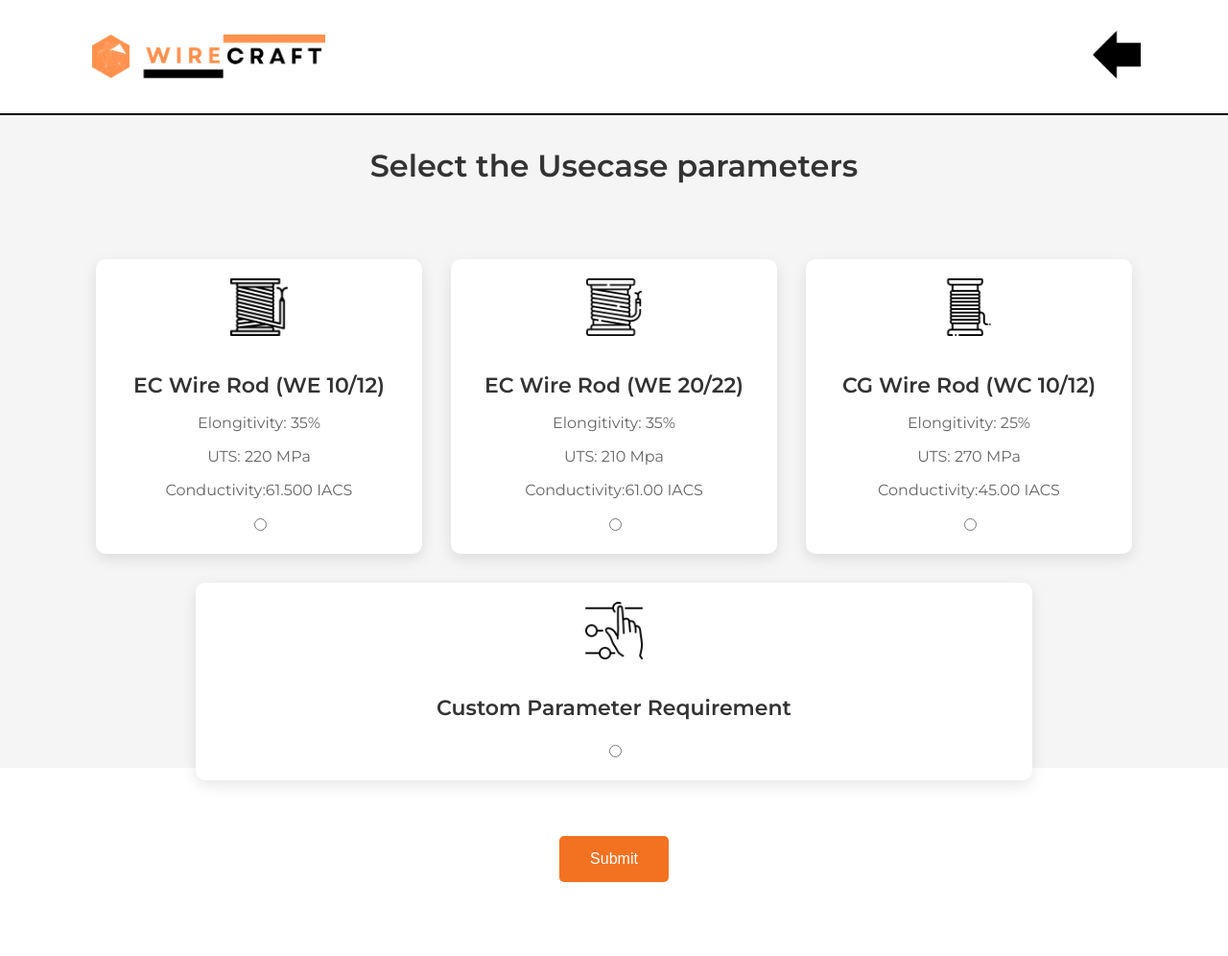
After one commit to Kartik-Katkar/Aluminium-Wire-Properties-Prediction, a Flask app: template templates/use_case.html in a window 1280 px wide. The commit adds this page. Shown: the whole page at 96% size. Run offline with Flask 3, Linux system fonts and the light colour scheme; the template is opened without the code that fills it, so the values that code supplies are empty.

Commit message:
Added styles and modifications

```diff
--- /dev/null
+++ b/static/css/manual.css
@@ -0,0 +1,88 @@
+body {
+    font-family: 'Montserrat', sans-serif;
+    background-color: #f5f5f5;
+    margin: 0;
+    padding: 0;
+}
+
+/* hr {
+    margin-top: 10px;
+    border: 0;
+    border-top: 1px solid #ccc;
+} */
+
+h1 {
+    text-align: center;
+    color: #333;
+    font-weight: 600;
+    margin-bottom: 40px;
+}
+
+.parameters {
+    display: flex;
+    justify-content: center;
+    gap: 30px;
+    flex-wrap: wrap;
+}
+
+.parameter-box {
+    background-color: #fff;
+    padding: 20px;
+    border-radius: 10px;
+    box-shadow: 0 5px 15px rgba(0, 0, 0, 0.1);
+    width: 300px;
+    text-align: center;
+    transition: transform 0.3s ease, box-shadow 0.3s ease;
+    position: relative;
+    overflow: hidden;
+}
+
+.parameter-box img {
+    width: 60px;
+    height: 60px;
+    margin-bottom: 15px;
+}
+
+.parameter-box h2 {
+    font-size: 22px;
+    color: #333;
+    margin-bottom: 15px;
+}
+
+.parameter-box p {
+    font-size: 16px;
+    color: #666;
+    margin-bottom: 10px;
+}
+
+.parameter-box input[type="radio"] {
+    margin-top: 10px;
+}
+
+.parameter-box:hover {
+    transform: translateY(-10px);
+    box-shadow: 0 10px 20px rgb(255, 169, 89);
+}
+
+.custom {
+    width: 65%;
+}
+
+.button2 {
+    display: block;
+    background-color: #f37221;
+    border: none;
+    color: white;
+    padding: 15px 32px;
+    text-align: center;
+    text-decoration: none;
+    font-size: 16px;
+    margin: 20px auto;
+    cursor: pointer;
+    border-radius: 5px;
+    transition: box-shadow 0.4s ease;
+}
+
+.button2:hover {
+    box-shadow: 0 12px 16px rgba(0, 0, 0, 0.24), 0 17px 50px rgba(0, 0, 0, 0.19);
+}
--- /dev/null
+++ b/templates/use_case.html
@@ -0,0 +1,76 @@
+<!DOCTYPE html>
+<html lang="en">
+<head>
+    <meta charset="UTF-8">
+    <meta name="viewport" content="width=device-width, initial-scale=1.0">
+    <link rel="stylesheet" href="../static/css/index.css">
+    <link rel="stylesheet" href="../static/css/manual.css">
+    <link href="https://fonts.googleapis.com/css2?family=Montserrat:wght@400;500;600&display=swap" rel="stylesheet">
+    <title>WireCraft</title>
+    <link rel="icon" href="../static/images/Logo.png" type="image/x-icon" />
+</head>
+<body>
+    <div class="navbar">
+        <img src="../static/images/Logo with name.png" alt="Logo" class="navbar-logo">
+        <a href="{{ url_for('home') }}"><img src="../static/images/back.png" alt="back" class="navbar-logo-2"></a>
+        <a href="{{ url_for('home') }}"><img src="../static/images/home.png" alt="Home" class="navbar-logo-1"></a>
+        <a href="{{ url_for('faq') }}"><img src="../static/images/FAQ.png" alt="FAQ" class="navbar-logo"></a>
+    </div>
+    <hr>
+    <br>
+    <br>
+    <br>
+    <br>
+    <br>
+    <br>
+    <h1>Select the Usecase parameters</h1>
+    <br>
+    <br>
+    <div class="parameters">
+        <div class="parameter-box" onclick="selectRadio('param1')">
+            <img src="../static/images/cable2.png" alt="EC Wire Rod (WE 10/12)">
+            <h2>EC Wire Rod (WE 10/12)</h2>
+            <p>Elongitivity: 35%</p>
+            <p>UTS: 220 MPa</p>
+            <p>Conductivity:61.500 IACS</p>
+
+            <input type="radio" name="parameter" value="param1" id="param1">
+        </div>
+        <div class="parameter-box" onclick="selectRadio('param2')">
+            <img src="../static/images/cable.png" alt="EC Wire Rod (WE 20/22)">
+            <h2>EC Wire Rod (WE 20/22)</h2>
+            <p>Elongitivity: 35%</p>
+            <p>UTS: 210 Mpa</p>
+            <p>Conductivity:61.00 IACS</p>
+
+            <input type="radio" name="parameter" value="param2" id="param2">
+        </div>
+        <div class="parameter-box" onclick="selectRadio('param3')">
+            <img src="../static/images/cable1.png" alt="CG Wire Rod (WC 10/12)">
+            <h2>CG Wire Rod (WC 10/12)</h2>
+            <p>Elongitivity: 25%</p>
+            <p>UTS: 270 MPa</p>
+            <p>Conductivity:45.00 IACS</p>
+
+            <input type="radio" name="parameter" value="param3" id="param3">
+        </div>
+        <div class="parameter-box custom" onclick="selectRadio('param4')">
+            <img src="../static/images/custom.png" alt="custom parameter">
+            <h2>Custom Parameter Requirement</h2>
+
+            <input type="radio" name="parameter" value="param4" id="param4">
+        </div>
+
+    </div>
+    <br><br>
+    <button class="button button2">Submit</button>
+<br>
+<br>
+<br>
+<script>
+    function selectRadio(value) {
+        document.getElementById(value).checked = true;
+    }
+</script>
+</body>
+</html>
```
Also changed, not shown: static/css/desired_input.css (+25 -23 lines), static/css/login.css (deleted, +0 -79 lines), templates/desired_input.html (+18 -13 lines), templates/login.html (+23 -13 lines), templates/select_use_case_para.html (deleted, +0 -69 lines), templates/styles.css (deleted, +0 -121 lines), static/images/cable.png (added), static/images/cable1.png (added), static/images/cable2.png (added), static/images/custom.png (added), static/images/rod_image.png (deleted), templates/image.png (deleted).
